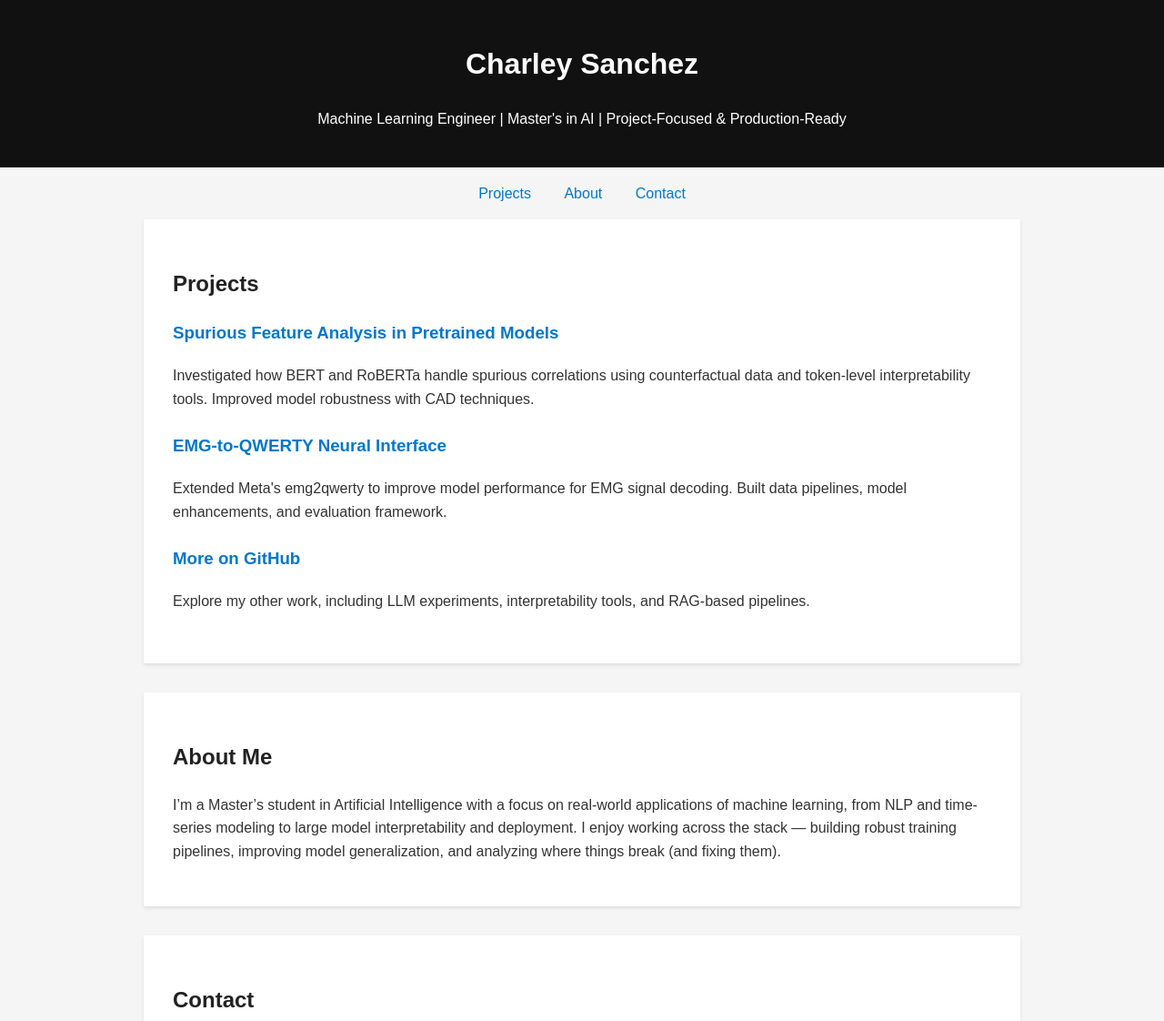
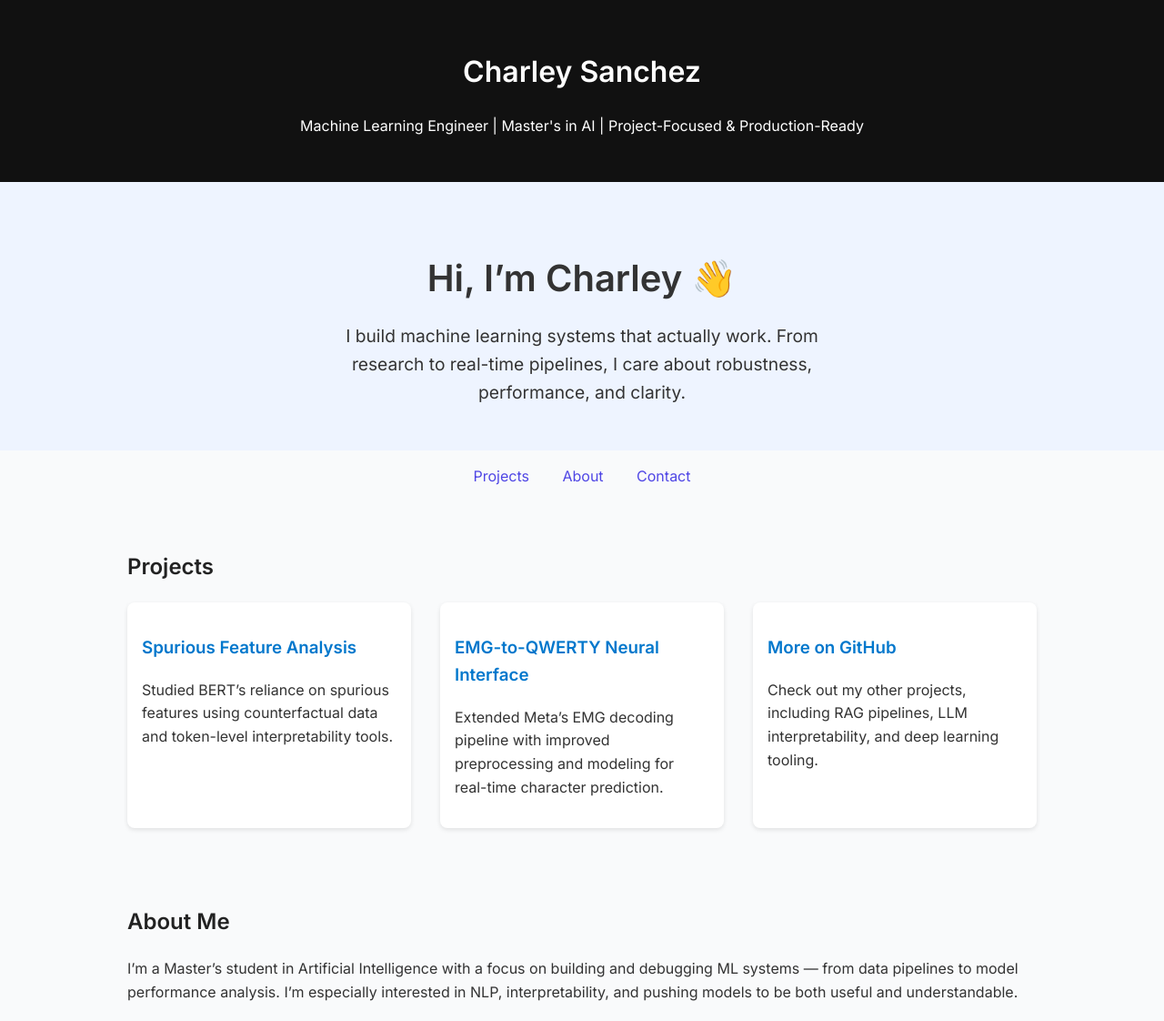
Before and after one commit to charleysanchez/charley-portfolio, a plain HTML site: page index.html in a window 1280 px wide. Shown: the top 1122 px of the page at 91% size. Drawn offline with Linux system fonts and the light colour scheme.

Commit message:
updated site

```diff
--- a/index.html
+++ b/index.html
@@ -4,19 +4,20 @@
   <meta charset="UTF-8" />
   <meta name="viewport" content="width=device-width, initial-scale=1.0" />
   <title>Charley Sanchez | Machine Learning Engineer</title>
+  <link href="https://fonts.googleapis.com/css2?family=Inter:wght@400;600&display=swap" rel="stylesheet">
   <style>
     body {
-      font-family: Arial, sans-serif;
+      font-family: 'Inter', sans-serif;
       line-height: 1.6;
       margin: 0;
       padding: 0;
-      background: #f5f5f5;
+      background: #f9fafb;
       color: #333;
     }
     header {
       background: #111;
       color: #fff;
-      padding: 1.5rem 2rem;
+      padding: 2rem;
       text-align: center;
     }
     nav {
@@ -25,22 +26,41 @@
     }
     nav a {
       margin: 0 1rem;
-      color: #0077cc;
+      color: #4f46e5;
       text-decoration: none;
     }
+    .hero {
+      background: #eef4ff;
+      padding: 3rem 1rem;
+      text-align: center;
+    }
+    .hero h1 {
+      font-size: 2.5rem;
+      margin-bottom: 1rem;
+    }
+    .hero p {
+      font-size: 1.2rem;
+      max-width: 600px;
+      margin: 0 auto;
+    }
     section {
-      max-width: 900px;
+      max-width: 1000px;
       margin: auto;
       padding: 2rem;
-      background: #fff;
-      margin-bottom: 2rem;
-      box-shadow: 0 2px 4px rgba(0,0,0,0.1);
     }
     h2 {
       color: #222;
     }
+    .projects-grid {
+      display: grid;
+      grid-template-columns: repeat(auto-fit, minmax(300px, 1fr));
+      gap: 2rem;
+    }
     .project {
-      margin-bottom: 1.5rem;
+      padding: 1rem;
+      background: #fff;
+      border-radius: 8px;
+      box-shadow: 0 2px 5px rgba(0, 0, 0, 0.1);
     }
     .project a {
       color: #0077cc;
@@ -60,6 +80,11 @@
     <p>Machine Learning Engineer | Master's in AI | Project-Focused & Production-Ready</p>
   </header>
 
+  <div class="hero">
+    <h1>Hi, I’m Charley 👋</h1>
+    <p>I build machine learning systems that actually work. From research to real-time pipelines, I care about robustness, performance, and clarity.</p>
+  </div>
+
   <nav>
     <a href="#projects">Projects</a>
     <a href="#about">About</a>
@@ -68,23 +93,25 @@
 
   <section id="projects">
     <h2>Projects</h2>
+    <div class="projects-grid">
       <div class="project">
-      <h3><a href="https://github.com/metehanberker1/pretrained-encoders-spurious-learning-analysis" target="_blank">Spurious Feature Analysis in Pretrained Models</a></h3>
-      <p>Investigated how BERT and RoBERTa handle spurious correlations using counterfactual data and token-level interpretability tools. Improved model robustness with CAD techniques.</p>
+        <h3><a href="https://github.com/metehanberker1/pretrained-encoders-spurious-learning-analysis" target="_blank">Spurious Feature Analysis</a></h3>
+        <p>Studied BERT’s reliance on spurious features using counterfactual data and token-level interpretability tools.</p>
       </div>
       <div class="project">
         <h3><a href="https://github.com/charleysanchez/SOTA-4" target="_blank">EMG-to-QWERTY Neural Interface</a></h3>
-      <p>Extended Meta's emg2qwerty to improve model performance for EMG signal decoding. Built data pipelines, model enhancements, and evaluation framework.</p>
+        <p>Extended Meta’s EMG decoding pipeline with improved preprocessing and modeling for real-time character prediction.</p>
       </div>
       <div class="project">
         <h3><a href="https://github.com/charleysanchez" target="_blank">More on GitHub</a></h3>
-      <p>Explore my other work, including LLM experiments, interpretability tools, and RAG-based pipelines.</p>
+        <p>Check out my other projects, including RAG pipelines, LLM interpretability, and deep learning tooling.</p>
+      </div>
     </div>
   </section>
 
   <section id="about">
     <h2>About Me</h2>
-    <p>I’m a Master’s student in Artificial Intelligence with a focus on real-world applications of machine learning, from NLP and time-series modeling to large model interpretability and deployment. I enjoy working across the stack — building robust training pipelines, improving model generalization, and analyzing where things break (and fixing them).</p>
+    <p>I’m a Master’s student in Artificial Intelligence with a focus on building and debugging ML systems — from data pipelines to model performance analysis. I’m especially interested in NLP, interpretability, and pushing models to be both useful and understandable.</p>
   </section>
 
   <section id="contact">
```
Lines whose indentation alone changed are shown as unchanged.
